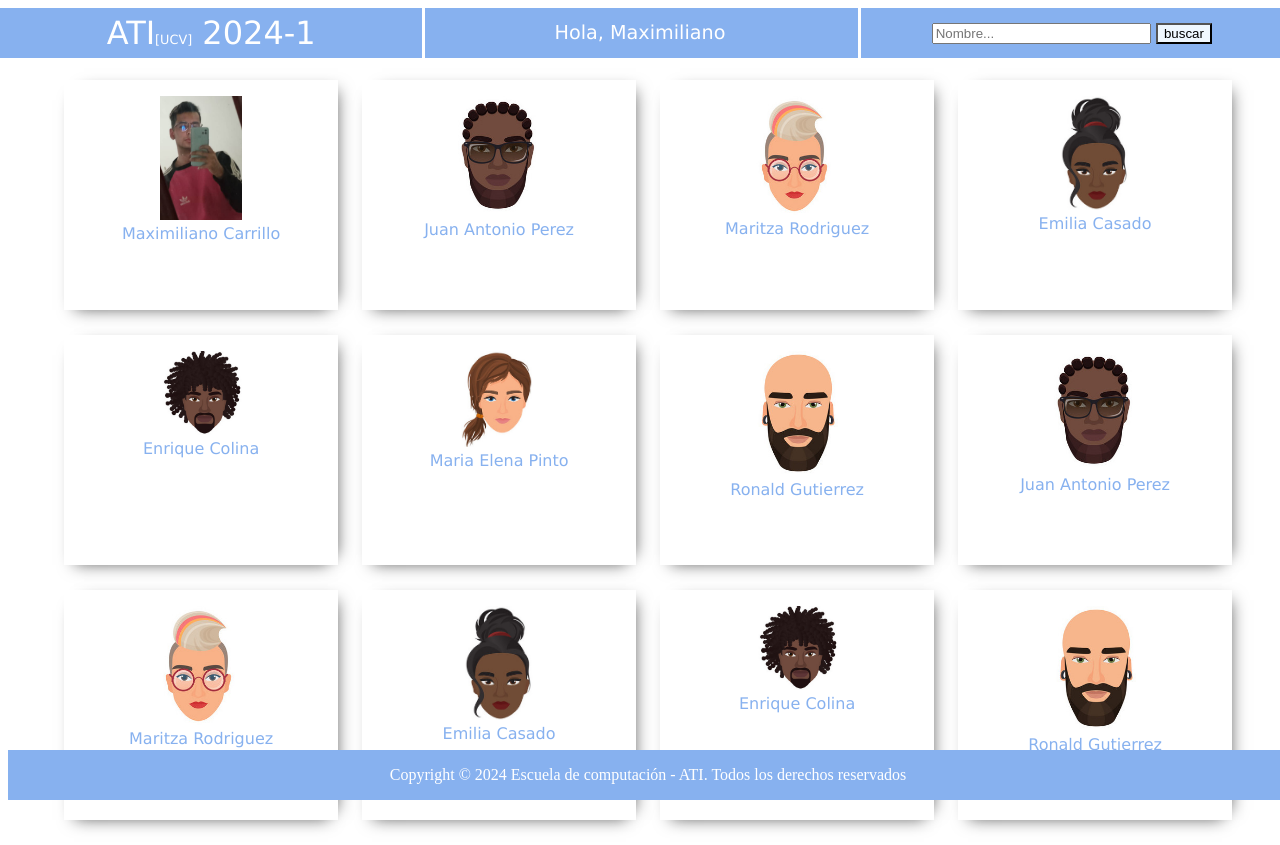
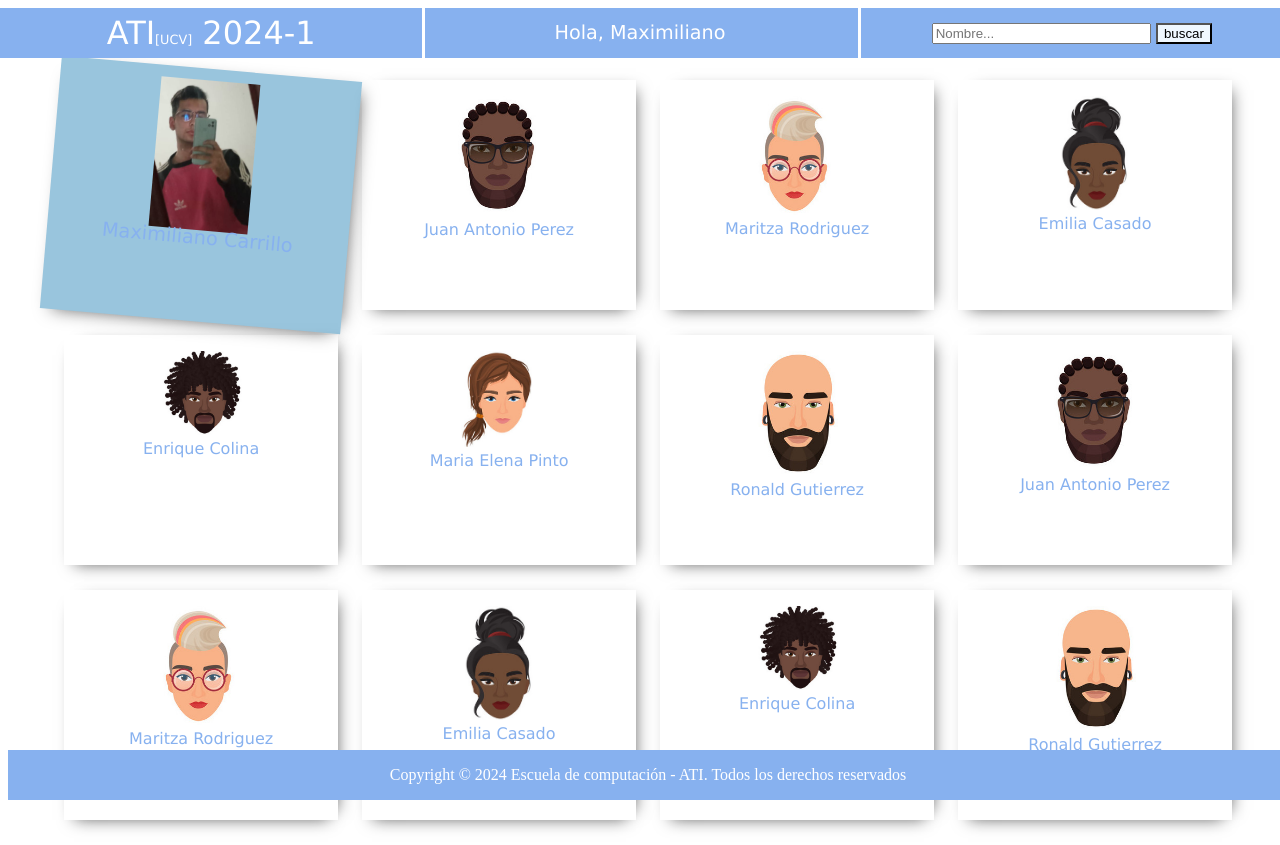
Before and after one commit to MaximilianoCar/29664111, a plain HTML site: page index.html in a window 1280 px wide. In both pictures the pointer is over the item "Maximiliano Carrillo". Drawn offline with Linux system fonts and the light colour scheme.

Commit message:
animación sobre los alumnos

```diff
--- a/css/style.css
+++ b/css/style.css
@@ -230,3 +230,23 @@ input[type=text]{
 input[type=submit]{
     background-color: aliceblue;
 }
+
+ /* Animacion */
+
+ ul.fila li {
+    transition: all 0.5s ease;
+    transform-origin: center;
+}
+
+ul.fila li:hover {
+    transform: scale(1.1) rotate(5deg);
+    background-color: #99c5dd;
+}
+
+ul.fila li img, ul.fila li p.text {
+    transition: all 0.5s ease;
+}
+
+ul.fila li:hover img, ul.fila li:hover p.text {
+    transform: scale(1.1);
+}
```
